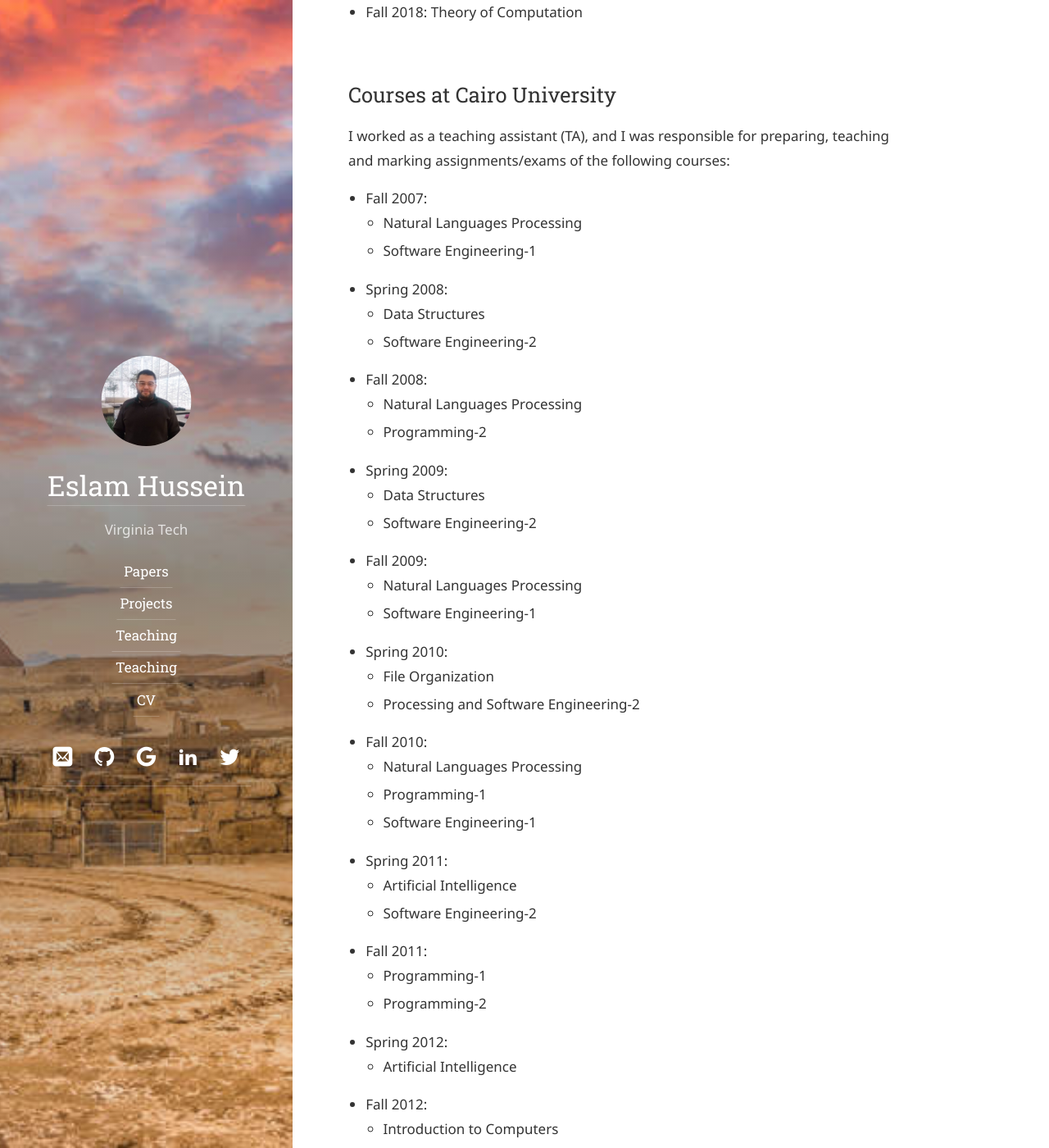
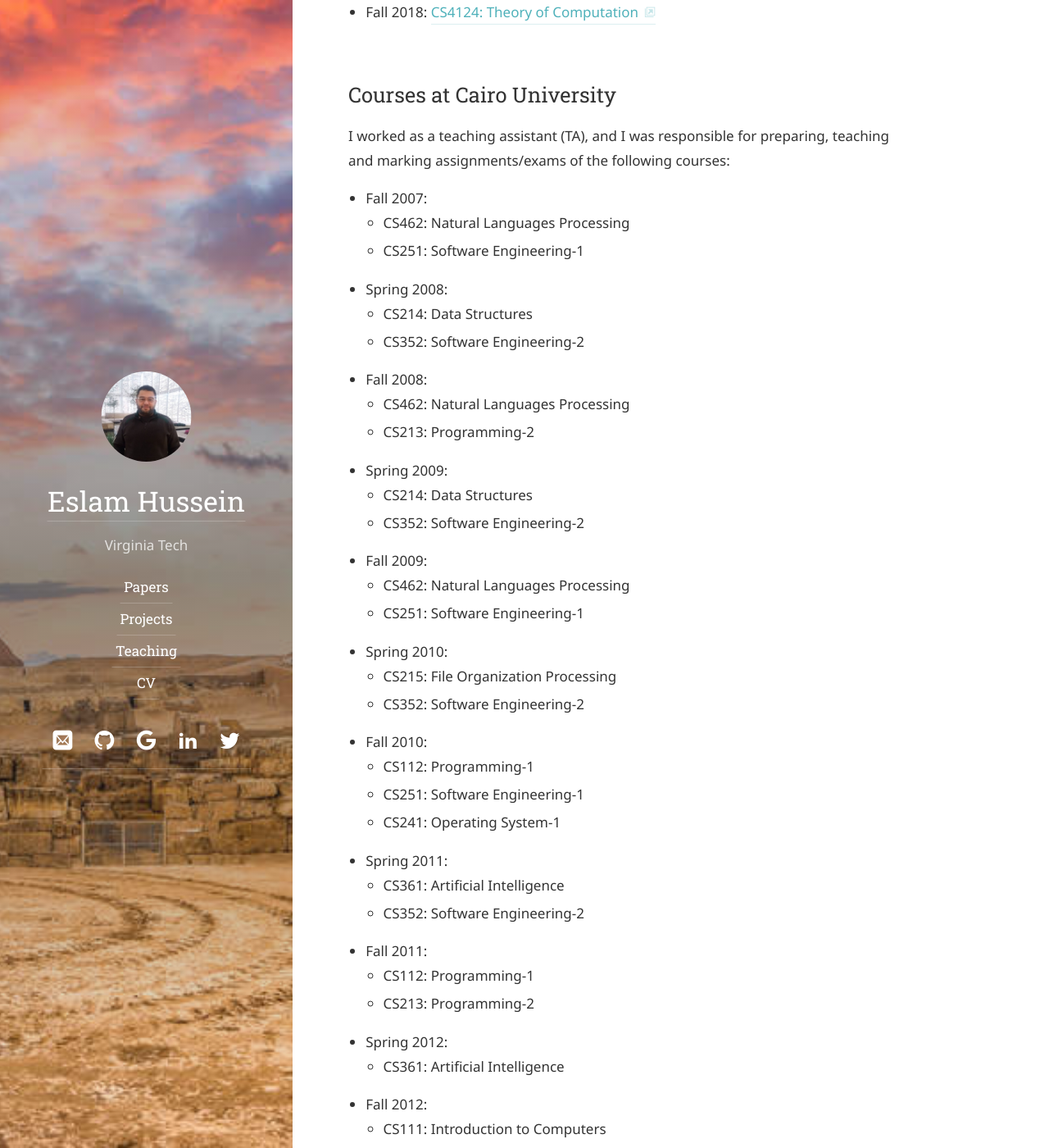
Before and after one commit to EslamAli86/eslamali86.github.io, a Jekyll site: the page built from teaching.md, in a window 1280 px wide and 1400 px high, scrolled down 344 px. Shown: the whole window at 82% size. Built offline with Jekyll 4.4.1, drawn with Linux system fonts in a browser that asks for light colours; some web fonts are replaced; some of the changed text lies outside the part shown.

Commit message:
modify: teaching

```diff
--- a/teaching.md
+++ b/teaching.md
@@ -9,60 +9,60 @@ order:  3
 ## Courses at Virginia Tech
 I worked as a graduate teaching assistant (GTA), and I was responsible for assisting in teaching and marking assignments/exams of the following course(s):
 
-* Fall 2018:	Theory of Computation
+* Fall 2018:	<a href="http://courses.cs.vt.edu/cs4124/F18/">CS4124: Theory of Computation</a>
 
 ## Courses at Cairo University
 
 I worked as a teaching assistant (TA), and I was responsible for preparing, teaching and marking assignments/exams of the following courses:
 
 * Fall 2007:
-  * Natural Languages Processing
-  * Software Engineering-1
+  * CS462: Natural Languages Processing
+  * CS251: Software Engineering-1
 * Spring 2008:
-  * Data Structures
-  * Software Engineering-2
+  * CS214: Data Structures
+  * CS352: Software Engineering-2
 * Fall 2008:
-  * Natural Languages Processing
-  * Programming-2
+  * CS462: Natural Languages Processing
+  * CS213: Programming-2
 * Spring 2009:
-  * Data Structures
-  * Software Engineering-2
+  * CS214: Data Structures
+  * CS352: Software Engineering-2
 * Fall 2009:
-  * Natural Languages Processing
-  * Software Engineering-1
+  * CS462: Natural Languages Processing
+  * CS251: Software Engineering-1
 * Spring 2010:
-  * File Organization
-  * Processing and Software Engineering-2
+  * CS215: File Organization Processing
+  * CS352: Software Engineering-2
 * Fall 2010:
-  * Natural Languages Processing
-  * Programming-1
-  * Software Engineering-1
+  * CS112: Programming-1
+  * CS251: Software Engineering-1
+  * CS241: Operating System-1
 * Spring 2011:
-  * Artificial Intelligence
-  * Software Engineering-2
+  * CS361: Artificial Intelligence
+  * CS352: Software Engineering-2
 * Fall 2011:
-  * Programming-1
-  * Programming-2
+  * CS112: Programming-1
+  * CS213: Programming-2
 * Spring 2012:
-  * Artificial Intelligence
+  * CS361: Artificial Intelligence
 * Fall 2012:
-  * Introduction to Computers
-  * Knowledge Base Systems
+  * CS111: Introduction to Computers
+  * CS465: Knowledge Base Systems
 * Spring 2013:
-  * Data Structures
+  * CS214: Data Structures
 * Fall 2013:
-  * Programming-1
-  * Introduction to Computers
+  * CS112: Programming-1
+  * CS111: Introduction to Computers
 * Spring 2014:
-  * Data Structures
+  * CS214: Data Structures
 * Fall 2014:
-  * Concepts of Programming Languages
-  * Introduction to Computers
+  * CS317: Concepts of Programming Languages
+  * CS111: Introduction to Computers
 * Spring 2015:
-  * Algorithms
-  * File Organization and Processing
+  * CS316: Algorithms
+  * CS215: File Organization and Processing
 * Fall 2015:
-  * Introduction to Computers
+  * CS111: Introduction to Computers
 * Spring 2016:
-  * Data Structures
-  * Programming-1
+  * CS214: Data Structures
+  * CS112: Programming-1
```
Also changed, not shown: cv.md (+1 -1 lines), teaching (copy).md (+1 -1 lines).
